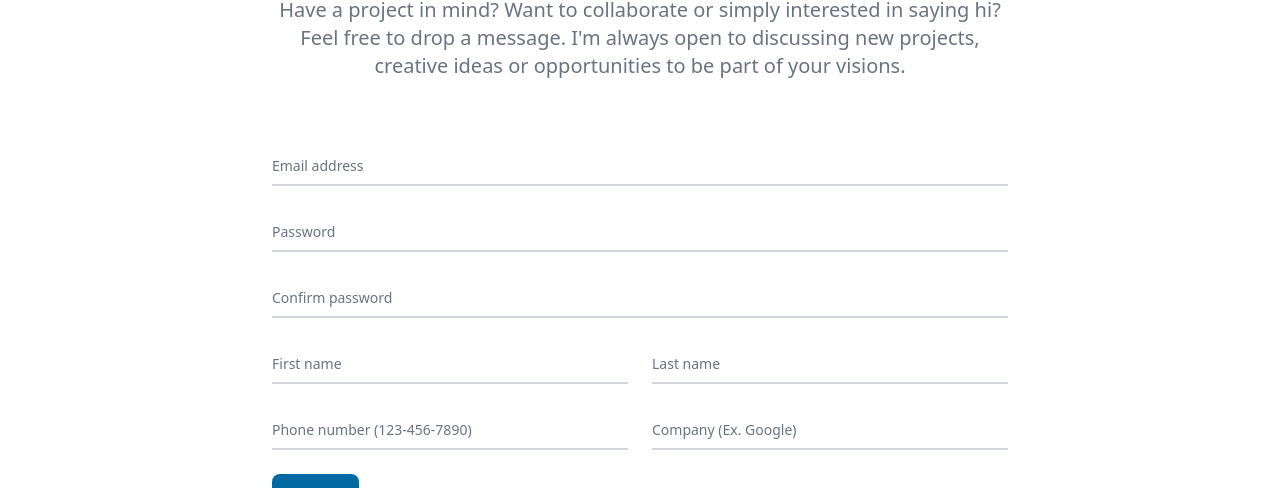
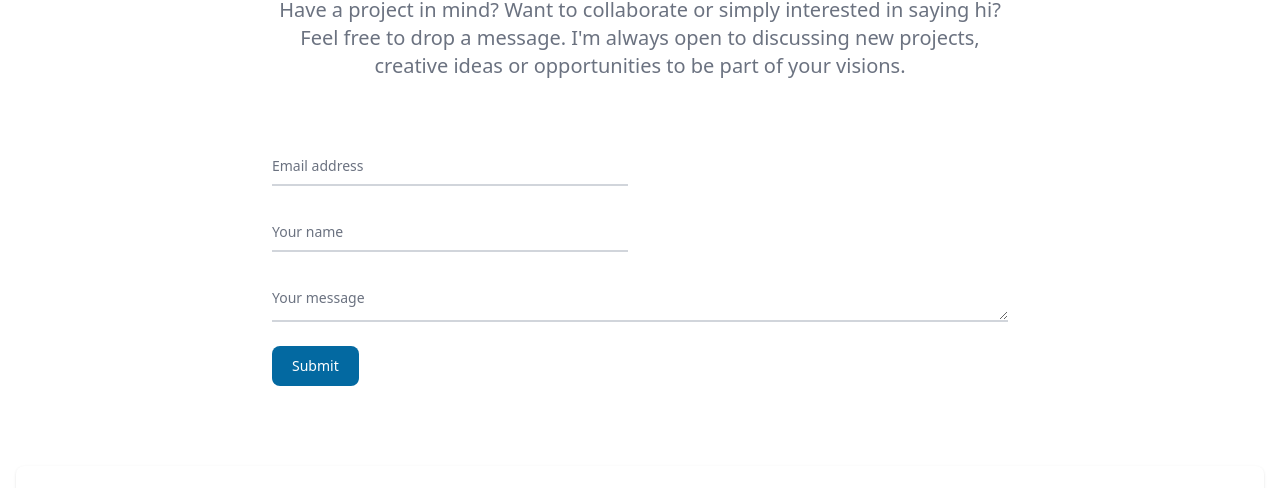
Before and after one commit to ykkhmrdn/ykkhmrdn.github.io, a website with bundled scripts: page index.html in a window 1280 px wide. Shown: the part 3176-3664 px from the top of the page. Built offline with nearby package versions, Linux system fonts and the light colour scheme; files whose address does not match are found by name.

Commit message:
update contact section

```diff
--- a/index.html
+++ b/index.html
@@ -150,7 +150,8 @@
             </div>
           </div>
         </a>
-        <a href="#contact"
+        <a
+          href="#contact"
           class="px-4 py-2.5 rounded-[5px] border border-primary-500 justify-start items-center gap-[30px] flex transition duration-500 ease-in-out transform hover:-translate-y-1 hover:scale-110 hover:bg-primary-500 hover:text-white cursor-pointer"
         >
           <div
@@ -479,6 +480,7 @@
         </p>
 
         <form>
+          <div class="grid md:grid-cols-2 md:gap-6">
             <div class="relative z-0 w-full mb-6 group">
               <input
                 type="email"
@@ -494,101 +496,41 @@
                 >Email address</label
               >
             </div>
+          </div>
+
+          <div class="grid md:grid-cols-2 md:gap-6">
             <div class="relative z-0 w-full mb-6 group">
               <input
-              type="password"
-              name="floating_password"
-              id="floating_password"
+                type="text"
+                name="floating_your_name"
+                id="floating_your_name"
                 class="block py-2.5 px-0 w-full text-sm text-gray-900 bg-transparent border-0 border-b-2 border-gray-300 appearance-none dark:text-white dark:border-gray-600 dark:focus:border-primary-500 focus:outline-none focus:ring-0 focus:border-primary-600 peer"
                 placeholder=" "
                 required
               />
               <label
-              for="floating_password"
+                for="floating_your_name"
                 class="peer-focus:font-medium absolute text-sm text-gray-500 dark:text-gray-400 duration-300 transform -translate-y-6 scale-75 top-3 -z-10 origin-[0] peer-focus:left-0 peer-focus:text-primary-600 peer-focus:dark:text-primary-500 peer-placeholder-shown:scale-100 peer-placeholder-shown:translate-y-0 peer-focus:scale-75 peer-focus:-translate-y-6"
-              >Password</label
-            >
-          </div>
-          <div class="relative z-0 w-full mb-6 group">
-            <input
-              type="password"
-              name="repeat_password"
-              id="floating_repeat_password"
-              class="block py-2.5 px-0 w-full text-sm text-gray-900 bg-transparent border-0 border-b-2 border-gray-300 appearance-none dark:text-white dark:border-gray-600 dark:focus:border-primary-500 focus:outline-none focus:ring-0 focus:border-primary-600 peer"
-              placeholder=" "
-              required
-            />
-            <label
-              for="floating_repeat_password"
-              class="peer-focus:font-medium absolute text-sm text-gray-500 dark:text-gray-400 duration-300 transform -translate-y-6 scale-75 top-3 -z-10 origin-[0] peer-focus:left-0 peer-focus:text-primary-600 peer-focus:dark:text-primary-500 peer-placeholder-shown:scale-100 peer-placeholder-shown:translate-y-0 peer-focus:scale-75 peer-focus:-translate-y-6"
-              >Confirm password</label
-            >
-          </div>
-          <div class="grid md:grid-cols-2 md:gap-6">
-            <div class="relative z-0 w-full mb-6 group">
-              <input
-                type="text"
-                name="floating_first_name"
-                id="floating_first_name"
-                class="block py-2.5 px-0 w-full text-sm text-gray-900 bg-transparent border-0 border-b-2 border-gray-300 appearance-none dark:text-white dark:border-gray-600 dark:focus:border-primary-500 focus:outline-none focus:ring-0 focus:border-primary-600 peer"
-                placeholder=" "
-                required
-              />
-              <label
-                for="floating_first_name"
-                class="peer-focus:font-medium absolute text-sm text-gray-500 dark:text-gray-400 duration-300 transform -translate-y-6 scale-75 top-3 -z-10 origin-[0] peer-focus:left-0 peer-focus:text-primary-600 peer-focus:dark:text-primary-500 peer-placeholder-shown:scale-100 peer-placeholder-shown:translate-y-0 peer-focus:scale-75 peer-focus:-translate-y-6"
-                >First name</label
-              >
-            </div>
-            <div class="relative z-0 w-full mb-6 group">
-              <input
-                type="text"
-                name="floating_last_name"
-                id="floating_last_name"
-                class="block py-2.5 px-0 w-full text-sm text-gray-900 bg-transparent border-0 border-b-2 border-gray-300 appearance-none dark:text-white dark:border-gray-600 dark:focus:border-primary-500 focus:outline-none focus:ring-0 focus:border-primary-600 peer"
-                placeholder=" "
-                required
-              />
-              <label
-                for="floating_last_name"
-                class="peer-focus:font-medium absolute text-sm text-gray-500 dark:text-gray-400 duration-300 transform -translate-y-6 scale-75 top-3 -z-10 origin-[0] peer-focus:left-0 peer-focus:text-primary-600 peer-focus:dark:text-primary-500 peer-placeholder-shown:scale-100 peer-placeholder-shown:translate-y-0 peer-focus:scale-75 peer-focus:-translate-y-6"
-                >Last name</label
+                >Your name</label
               >
             </div>
           </div>
-          <div class="grid md:grid-cols-2 md:gap-6">
+
           <div class="relative z-0 w-full mb-6 group">
-              <input
-                type="tel"
-                pattern="[0-9]{3}-[0-9]{3}-[0-9]{4}"
-                name="floating_phone"
-                id="floating_phone"
-                class="block py-2.5 px-0 w-full text-sm text-gray-900 bg-transparent border-0 border-b-2 border-gray-300 appearance-none dark:text-white dark:border-gray-600 dark:focus:border-primary-500 focus:outline-none focus:ring-0 focus:border-primary-600 peer"
+            <textarea
+              name="floating_message"
+              id="floating_message"
+              class="block py-3 px-0 w-full text-sm text-gray-900 bg-transparent border-0 border-b-2 border-gray-300 appearance-none dark:text-white dark:border-gray-600 dark:focus:border-primary-500 focus:outline-none focus:ring-0 focus:border-primary-600 peer"
               placeholder=" "
+              rows="1"
               required
-              />
+            ></textarea>
             <label
-                for="floating_phone"
+              for="floating_message"
               class="peer-focus:font-medium absolute text-sm text-gray-500 dark:text-gray-400 duration-300 transform -translate-y-6 scale-75 top-3 -z-10 origin-[0] peer-focus:left-0 peer-focus:text-primary-600 peer-focus:dark:text-primary-500 peer-placeholder-shown:scale-100 peer-placeholder-shown:translate-y-0 peer-focus:scale-75 peer-focus:-translate-y-6"
-                >Phone number (123-456-7890)</label
-              >
+            >Your message</label>
           </div>
-            <div class="relative z-0 w-full mb-6 group">
-              <input
-                type="text"
-                name="floating_company"
-                id="floating_company"
-                class="block py-2.5 px-0 w-full text-sm text-gray-900 bg-transparent border-0 border-b-2 border-gray-300 appearance-none dark:text-white dark:border-gray-600 dark:focus:border-primary-500 focus:outline-none focus:ring-0 focus:border-primary-600 peer"
-                placeholder=" "
-                required
-              />
-              <label
-                for="floating_company"
-                class="peer-focus:font-medium absolute text-sm text-gray-500 dark:text-gray-400 duration-300 transform -translate-y-6 scale-75 top-3 -z-10 origin-[0] peer-focus:left-0 peer-focus:text-primary-600 peer-focus:dark:text-primary-500 peer-placeholder-shown:scale-100 peer-placeholder-shown:translate-y-0 peer-focus:scale-75 peer-focus:-translate-y-6"
-                >Company (Ex. Google)</label
-              >
-            </div>
-          </div>
+
           <button
             type="submit"
             class="text-white bg-primary-700 hover:bg-primary-800 focus:ring-4 focus:outline-none focus:ring-primary-300 font-medium rounded-lg text-sm w-full sm:w-auto px-5 py-2.5 text-center dark:bg-primary-600 dark:hover:bg-primary-700 dark:focus:ring-primary-800"
@@ -607,26 +549,45 @@
       <div class="w-full max-w-screen-xl mx-auto p-4 md:py-8">
         <div class="sm:flex sm:items-center sm:justify-between">
           <a href="#" class="flex items-center mb-4 sm:mb-0">
-            <span class=" text-black text-[28px] font-bold font-['Sora'] leading-9 tracking-tight">Let’s connect</span>
+            <span
+              class="text-black text-[28px] font-bold font-['Sora'] leading-9 tracking-tight"
+              >Let’s connect</span
+            >
           </a>
-          <p class="text-gray-600">Shoot me email to chat about my work or just like to say hey 👋</p>
-          <ul class="flex flex-wrap items-center text-center center mb-6 text-sm font-medium text-primary-500 sm:mb-0 dark:text-primary-400  ">
+          <p class="text-gray-600">
+            Shoot me email to chat about my work or just like to say hey 👋
+          </p>
+          <ul
+            class="flex flex-wrap items-center text-center center mb-6 text-sm font-medium text-primary-500 sm:mb-0 dark:text-primary-400"
+          >
             <li>
-              <a href="mailto:ykkhmrdn@gmail.com" class="mr-4 hover:underline md:mr-6" target="_blank">
+              <a
+                href="mailto:ykkhmrdn@gmail.com"
+                class="mr-4 hover:underline md:mr-6"
+                target="_blank"
+              >
                 <span class="bg-primary-500 rounded-md p-1">
                   <i class="fas fa-envelope h-8 w-8 text-white"></i>
                 </span>
               </a>
             </li>
             <li>
-              <a href="https://github.com/ykkhmrdn" class="mr-4 hover:underline md:mr-6" target="_blank">
+              <a
+                href="https://github.com/ykkhmrdn"
+                class="mr-4 hover:underline md:mr-6"
+                target="_blank"
+              >
                 <span class="bg-primary-500 rounded-md p-1">
                   <i class="fab fa-github h-8 w-8 text-white"></i>
                 </span>
               </a>
             </li>
             <li>
-              <a href="https://linkedin.com/in/yoko-khmrdn" class="hover:underline" target="_blank">
+              <a
+                href="https://linkedin.com/in/yoko-khmrdn"
+                class="hover:underline"
+                target="_blank"
+              >
                 <span class="bg-primary-500 rounded-md p-1">
                   <i class="fab fa-linkedin h-8 w-8 text-white"></i>
                 </span>
@@ -634,8 +595,12 @@
             </li>
           </ul>
         </div>
-        <hr class="my-6 border-gray-200 sm:mx-auto dark:border-gray-700 lg:my-8" />
-        <span class="block text-sm text-gray-500 sm:text-center dark:text-gray-400">
+        <hr
+          class="my-6 border-gray-200 sm:mx-auto dark:border-gray-700 lg:my-8"
+        />
+        <span
+          class="block text-sm text-gray-500 sm:text-center dark:text-gray-400"
+        >
           © 2023 Yoko. All Rights Reserved.
         </span>
       </div>
```
Also changed, not shown: dist/output.css. Lines whose indentation alone changed are shown as unchanged.
